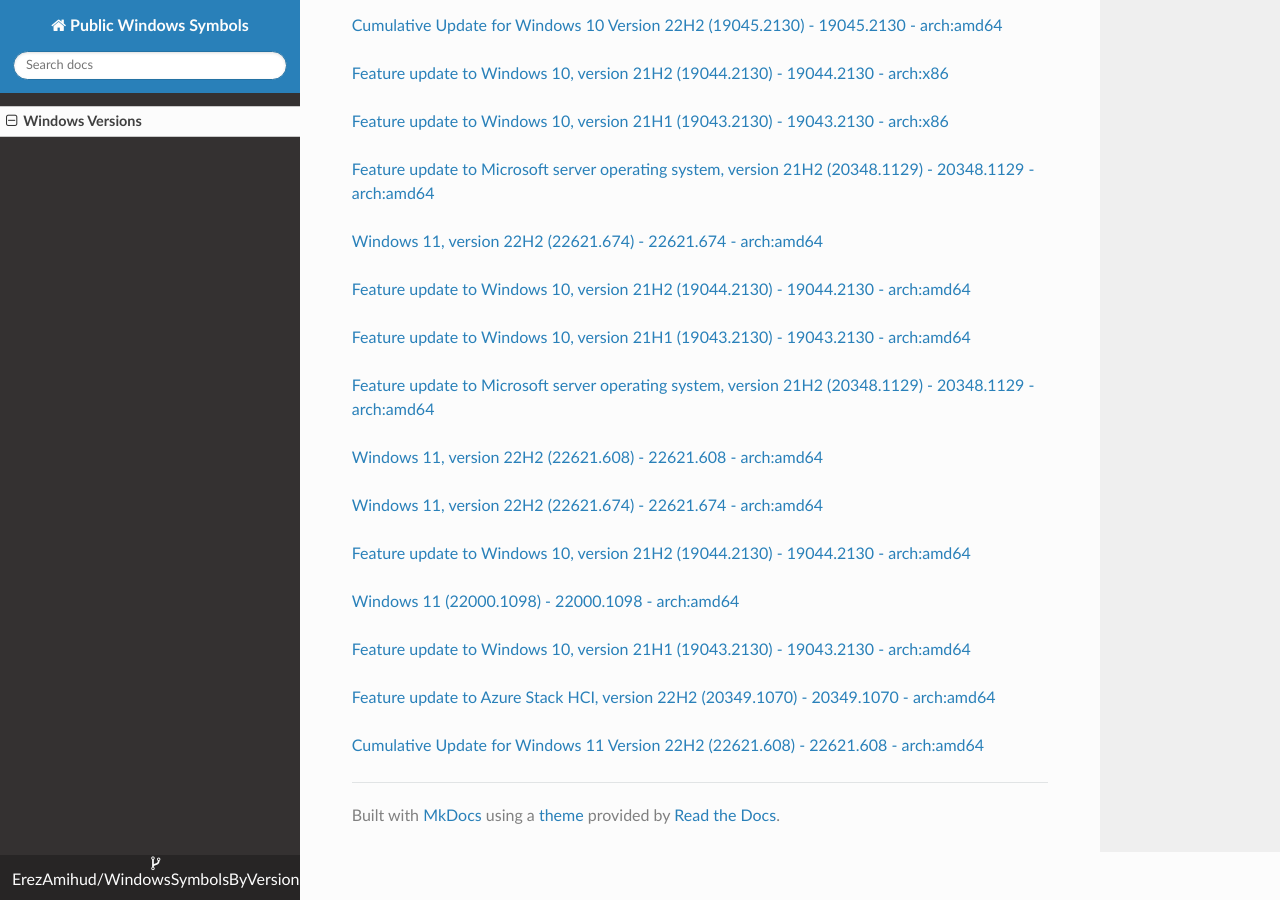
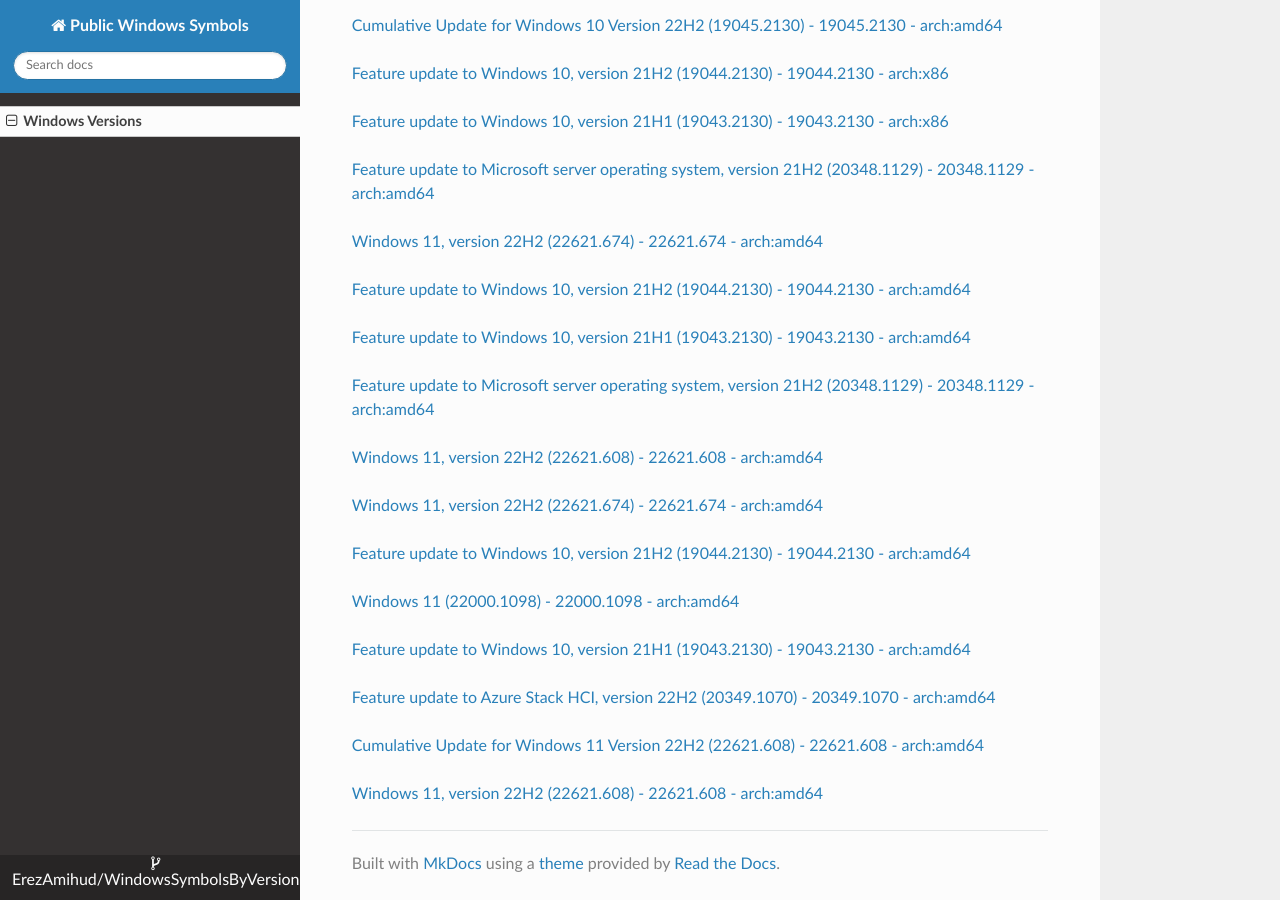
Before and after one commit to ErezAmihud/WindowsSymbolsByVersion, an MkDocs documentation site: the page built from docs/index.md, in a window 1280 px wide and 900 px high, scrolled down 50693 px. Built offline with MkDocs 1.6.1, drawn with Linux system fonts in a browser that asks for light colours; nearby versions of some CDN libraries.

Commit message:
Automated commit, add manifest for 82140c90-834f-4321-8875-6018522ae382

```diff
--- a/docs/index.md
+++ b/docs/index.md
@@ -2992,3 +2992,6 @@
 
 
 [Cumulative Update for Windows 11 Version 22H2 (22621.608) - 22621.608 - arch:amd64](https://github.com/ErezAmihud/WindowsSymbolsByVersion/blob/main/manifests/bb755fa5-94b7-4b31-a176-4fa7ec25533c.manifest)
+
+
+[Windows 11, version 22H2 (22621.608) - 22621.608 - arch:amd64](https://github.com/ErezAmihud/WindowsSymbolsByVersion/blob/main/manifests/82140c90-834f-4321-8875-6018522ae382.manifest)
```
Also changed, not shown: process_builds.json (+1 -1 lines).
